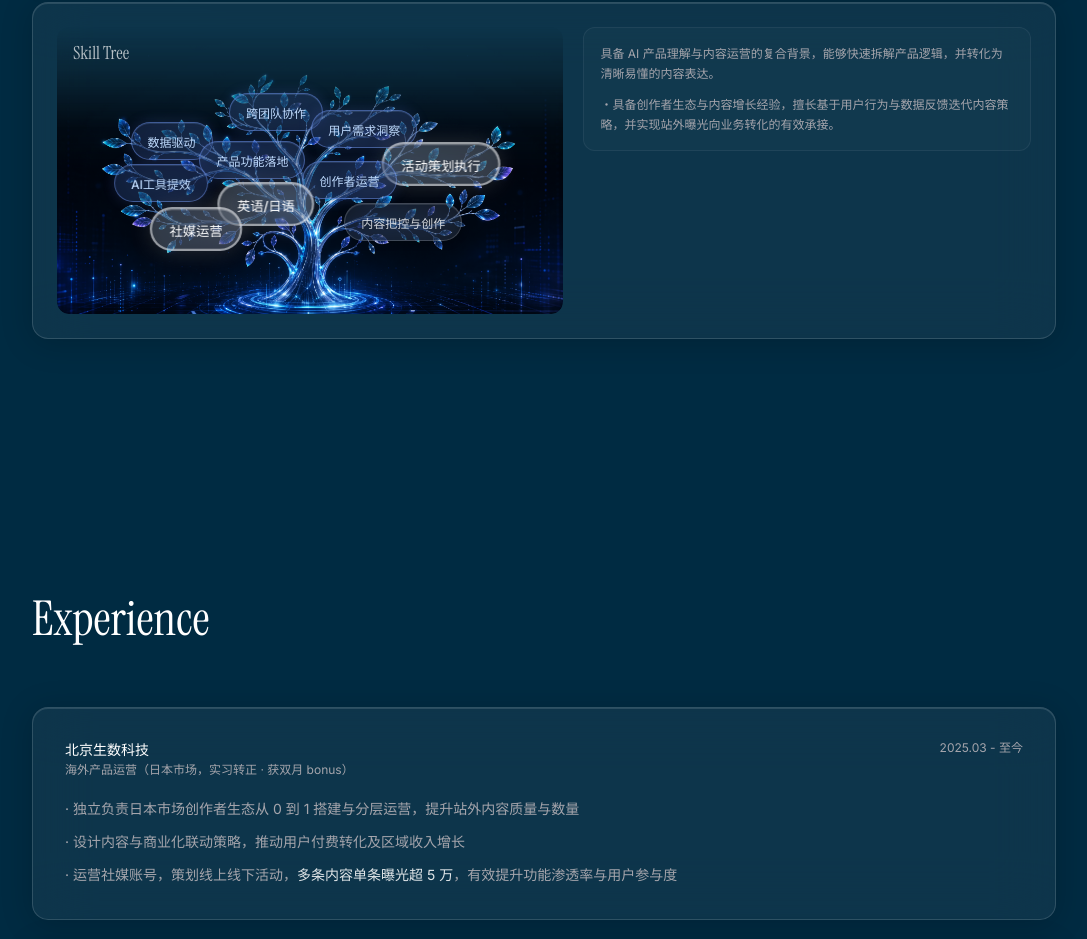
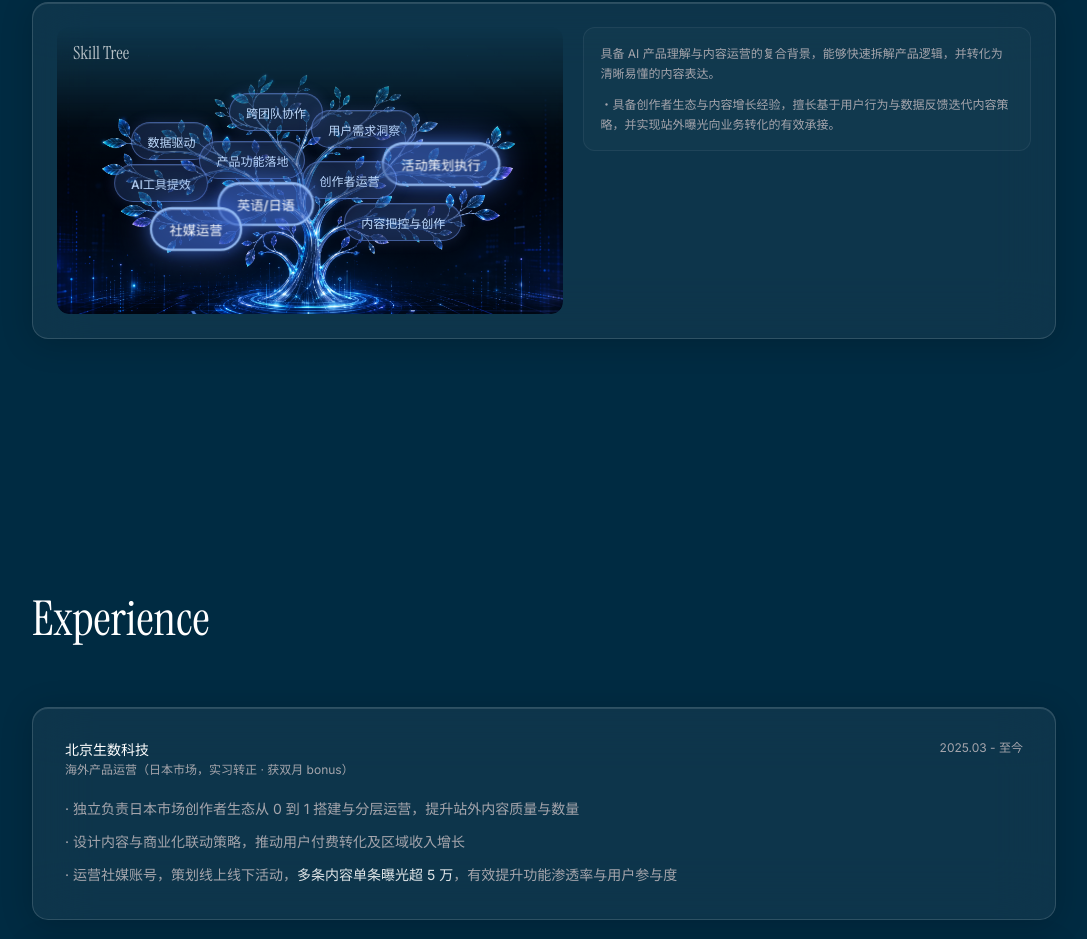
Before and after one commit to morinooto013/lsypersonal-space, a React (Vite) app: page / in a window 1280 px wide. Shown: the part 1237-2176 px from the top of the page, without its empty margins (96-1183 px from the left). Built offline with nearby package versions, Linux system fonts and the light colour scheme.

Commit message:
fix: all bubbles same style, AI Creator Agent shows with AI工具提效 group

```diff
--- a/src/components/About.tsx
+++ b/src/components/About.tsx
@@ -54,12 +54,12 @@ export default function About() {
     { name: '用户需求洞察', highlight: true, x: 60.65, y: 35.56 },
     { name: '数据驱动', highlight: true, x: 22.61, y: 39.42 },
     { name: '产品功能落地', highlight: true, x: 38.59, y: 46.13 },
-    { name: '活动策划执行', x: 75.86, y: 47.64 },
+    { name: '活动策划执行', highlight: true, x: 75.86, y: 47.64 },
     { name: '创作者运营', highlight: true, x: 57.75, y: 53.35 },
     { name: 'AI工具提效', highlight: true, x: 20.53, y: 54.40 },
-    { name: '英语/日语', x: 41.25, y: 61.39 },
-    { name: '内容把控与创作', x: 68.35, y: 67.94 },
-    { name: '社媒运营', x: 27.38, y: 70.28 },
+    { name: '英语/日语', highlight: true, x: 41.25, y: 61.39 },
+    { name: '内容把控与创作', highlight: true, x: 68.35, y: 67.94 },
+    { name: '社媒运营', highlight: true, x: 27.38, y: 70.28 },
   ]
 
   const handleClick = (name: string) => {
@@ -196,8 +196,8 @@ export default function About() {
                 </div>
               )}
 
-              {/* AI Creator Agent card - shows with 用户需求洞察 group */}
-              {activeDetail?.title === '基于用户反馈推动AI创作功能上线' && (
+              {/* AI Creator Agent card - shows with AI工具提效 group */}
+              {activeDetail?.title === '海外社媒矩阵与AI驱动内容放大体系设计' && (
                 <div className="rounded-xl p-4 mt-4 animate-fade-rise" style={{ background: 'rgba(255,255,255,0.02)', border: '1px solid rgba(255,255,255,0.06)' }}>
                   <h4 className="text-foreground text-sm font-medium mb-2 leading-snug">
                     创作者经验产品化实践：AI Creator Agent
```
